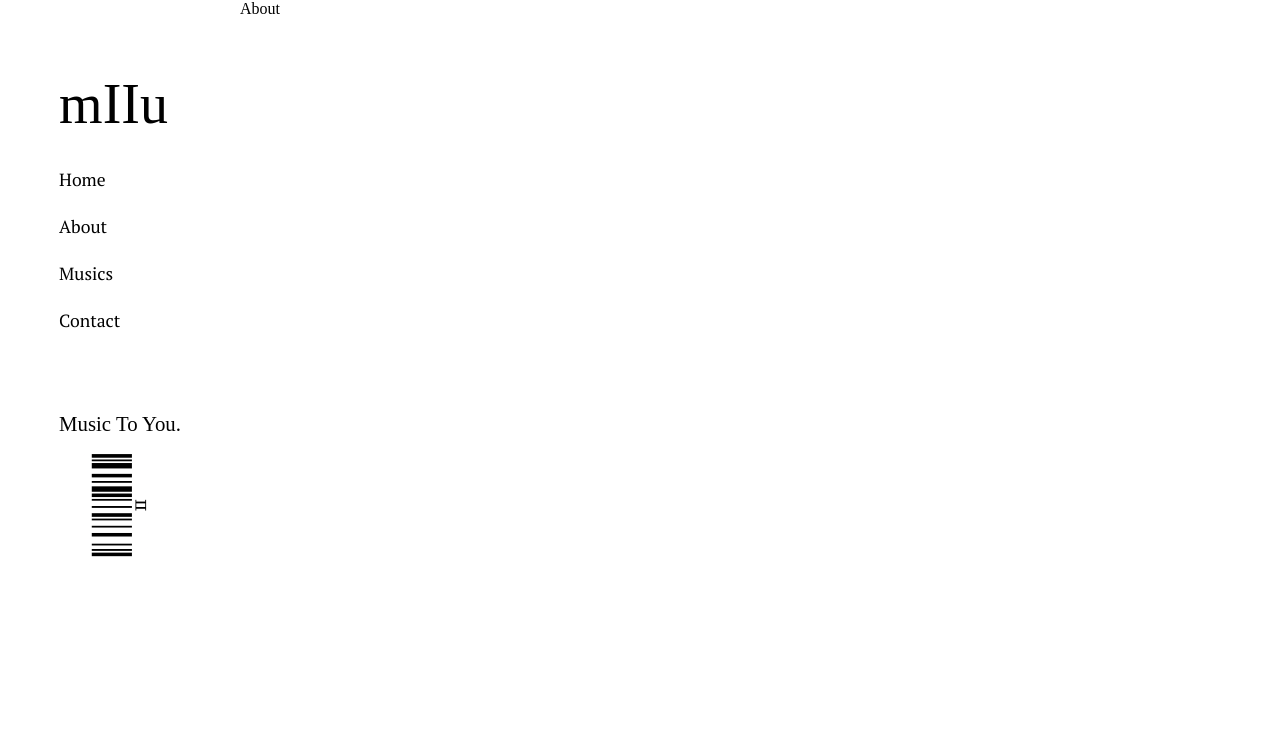
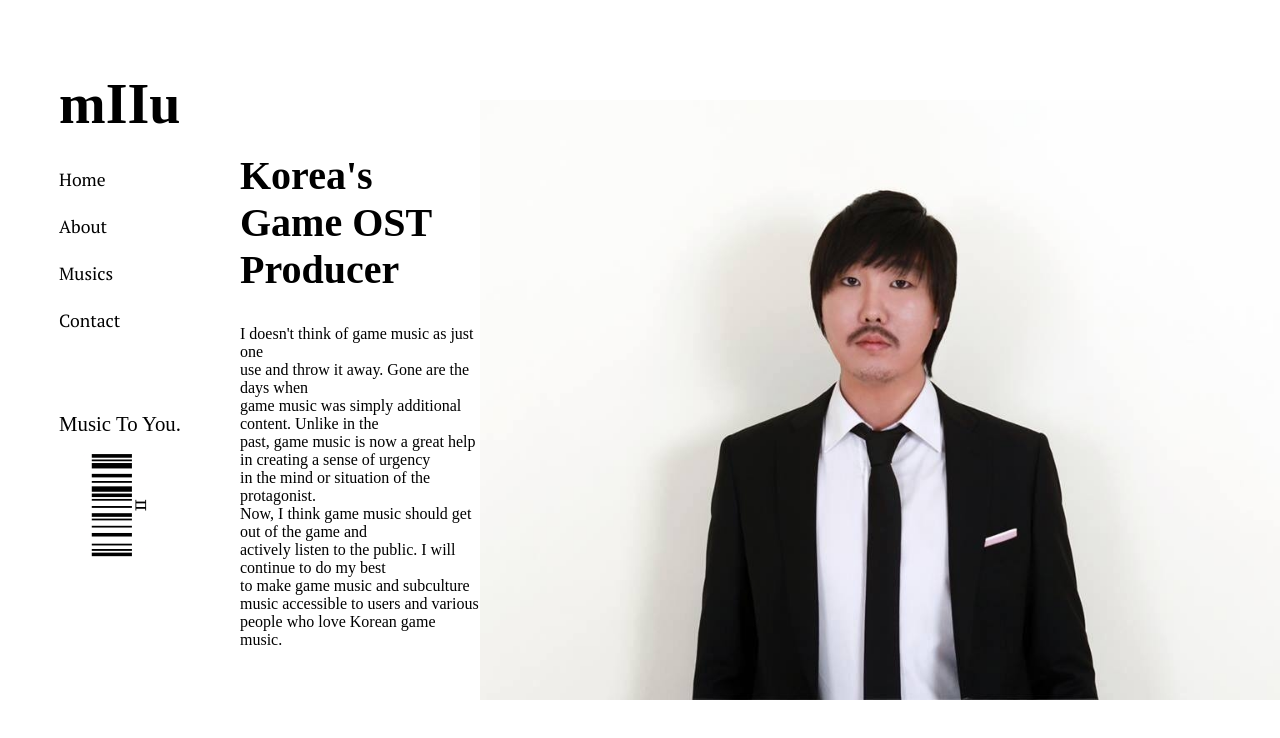
Before and after one commit to tjdrkr2580/mIIu, a React (Create React App) app: page /about in a window 1280 px wide. Shown: the top 738 px of the page. Built offline with nearby package versions, Linux system fonts and the light colour scheme; a web font is replaced by a local one.

Commit message:
추가 about layout

```diff
--- a/src/App.jsx
+++ b/src/App.jsx
@@ -1,6 +1,5 @@
 import "./app.css";
 import { Routes, Route, BrowserRouter } from "react-router-dom";
-import Footer from "./components/Footer/Footer";
 import Header from "./components/Header/Header";
 import Home from "./routes/Home/Home";
 import About from "./routes/About/About";
--- a/src/components/Footer/Footer.jsx
+++ /dev/null
@@ -1,7 +0,0 @@
-import React from "react";
-
-const Footer = () => {
-  return <div>Footer</div>;
-};
-
-export default Footer;
--- a/src/components/Header/Header.jsx
+++ b/src/components/Header/Header.jsx
@@ -8,7 +8,7 @@ const Header = () => {
     <header className="web-header">
       <div className="header-wrapper">
         <Link to="/">
-          <h className="logo">mIIu</h>
+          <h1 className="logo">mIIu</h1>
         </Link>
         <ul className="web-navs">
           <Link to="/">
--- a/src/routes/Home/Home.jsx
+++ b/src/routes/Home/Home.jsx
@@ -1,8 +1,5 @@
 import React from "react";
 import "./home.css";
-import AOS from "aos";
-import { useEffect } from "react";
-import "aos/dist/aos.css";
 
 const Home = () => {
   const scrollToTop = () => {
@@ -11,16 +8,13 @@ const Home = () => {
       behavior: "smooth",
     });
   };
-  useEffect(() => {
-    AOS.refresh();
-    AOS.init();
-  });
+
   return (
     <section className="home-wrapper">
       <ul className="home-images">
         <div className="g1">
           <li className="home-image">
-            <img src={require("../../assets/pic1.png")} alt="pic1" />
+            <img src={require("../../assets/pic2.png")} alt="pic1" />
           </li>
           <li className="home-image">
             <img src={require("../../assets/pic3.png")} alt="pic3" />
@@ -50,9 +44,6 @@ const Home = () => {
         </div>
         <div className="g2">
           <li className="home-image">
-            <img src={require("../../assets/pic2.png")} alt="pic2" />
-          </li>
-          <li className="home-image">
             <img src={require("../../assets/pic4.png")} alt="pic4" />
           </li>
           <li className="home-image">
@@ -75,15 +66,15 @@ const Home = () => {
       <button className="top-btn" onClick={scrollToTop}>
         <svg
           xmlns="http://www.w3.org/2000/svg"
-          class="h-6 w-6"
+          className="h-6 w-6"
           fill="none"
           viewBox="0 0 24 24"
           stroke="currentColor"
-          stroke-width="2"
+          strokeWidth="2"
         >
           <path
-            stroke-linecap="round"
-            stroke-linejoin="round"
+            strokeLinecap="round"
+            strokeLinejoin="round"
             d="M8 7l4-4m0 0l4 4m-4-4v18"
           />
         </svg>
--- a/src/routes/Home/home.css
+++ b/src/routes/Home/home.css
@@ -12,13 +12,13 @@
 }
 .home-wrapper .home-images .g2 {
   display: grid;
-  row-gap: 25px;
+  row-gap: 10px;
 }
 .home-wrapper .home-images .home-image img {
   cursor: pointer;
   width: 100%;
-  -o-object-fit: cover;
-     object-fit: cover;
+  -o-object-fit: contain;
+     object-fit: contain;
   transition: 0.5s;
 }
 .home-wrapper .home-images .home-image img:hover {
--- a/src/routes/Home/home.scss
+++ b/src/routes/Home/home.scss
@@ -17,14 +17,14 @@
     }
     .g2 {
       display: grid;
-      row-gap: 25px;
+      row-gap: 10px;
     }
 
     .home-image {
       img {
         cursor: pointer;
         width: 100%;
-        object-fit: cover;
+        object-fit: contain;
         transition: 0.5s;
         &:hover {
           filter: brightness(45%);
--- a/src/routes/about/About.jsx
+++ b/src/routes/about/About.jsx
@@ -1,7 +1,30 @@
 import React from "react";
+import m2u from "../../assets/pic1.png";
+import "./about.css";
 
 const About = () => {
-  return <div>About</div>;
+  return (
+    <section className="about-wrapper">
+      <div className="about-box">
+        <h1 className="about-name">Korea's Game OST Producer</h1>
+        <p className="about-discription">
+          I doesn't think of game music as just one
+          <br /> use and throw it away. Gone are the days when
+          <br /> game music was simply additional content. Unlike in the
+          <br />
+          past, game music is now a great help in creating a sense of urgency
+          <br /> in the mind or situation of the protagonist.
+          <br />
+          Now, I think game music should get out of the game and <br />
+          actively listen to the public. I will continue to do my best <br />
+          to make game music and subculture music accessible to users and
+          various <br />
+          people who love Korean game music.
+        </p>
+      </div>
+      <img className="about-profile" src={m2u} alt="profile" />
+    </section>
+  );
 };
 
 export default About;
--- /dev/null
+++ b/src/routes/about/about.css
@@ -0,0 +1,19 @@
+.about-wrapper {
+  width: calc(100vw - 15rem);
+  display: flex;
+  align-items: center;
+  justify-content: space-evenly;
+}
+.about-wrapper .about-box {
+  display: flex;
+  flex-direction: column;
+  gap: 2rem;
+}
+.about-wrapper .about-box .about-name {
+  font-size: 2.5rem;
+}
+.about-wrapper .about-profile {
+  width: 50rem;
+  -o-object-fit: contain;
+     object-fit: contain;
+}/*# sourceMappingURL=about.css.map */
--- /dev/null
+++ b/src/routes/about/about.scss
@@ -0,0 +1,26 @@
+// "Lato", sans-serif;
+// "Montserrat", sans-serif;
+// "Playfair Display", serif;
+// "PT Serif", serif;
+
+.about-wrapper {
+  width: calc(100vw - 15rem);
+  display: flex;
+  align-items: center;
+  justify-content: space-evenly;
+
+  .about-box {
+    display: flex;
+    flex-direction: column;
+    gap: 2rem;
+    .about-name {
+      font-size: 2.5rem;
+      font-family: ;
+    }
+  }
+
+  .about-profile {
+    width: 50rem;
+    object-fit: contain;
+  }
+}
```
Also changed, not shown: 2 other files (tests, documents, lock files or other folders).
